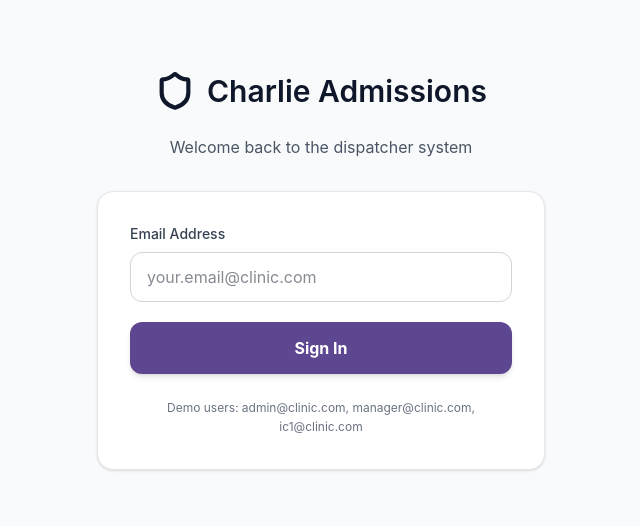
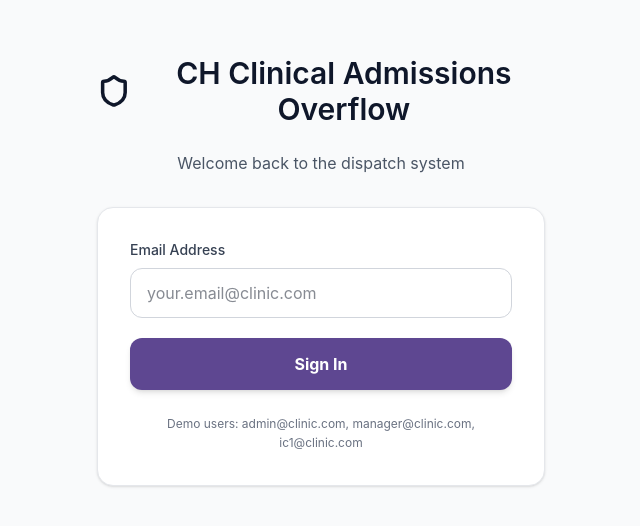
Before and after one commit to sebas-ch21/CH_CAT-circus, a React (Vite) app: page / in a window 1280 px wide. Shown: the part 130-656 px from the top of the page, without its empty margins (319-959 px from the left). Built offline with nearby package versions, Linux system fonts and the light colour scheme; no server answers.

Commit message:
Updated Login.jsx

```diff
--- a/src/pages/Login.jsx
+++ b/src/pages/Login.jsx
@@ -46,9 +46,9 @@ export function Login() {
         <div className="text-center mb-8">
           <div className="inline-flex items-center gap-3 mb-6">
             <Shield className="w-10 h-10 text-[#0F172A]" strokeWidth={2.5} />
-            <h1 className="text-3xl font-semibold text-[#0F172A]">Charlie Admissions</h1>
+            <h1 className="text-3xl font-semibold text-[#0F172A]">CH Clinical Admissions Overflow</h1>
           </div>
-          <p className="text-gray-600">Welcome back to the dispatcher system</p>
+          <p className="text-gray-600">Welcome back to the dispatch system</p>
         </div>
 
         <div className="bg-white rounded-2xl border border-gray-200 shadow-sm p-8">
```
